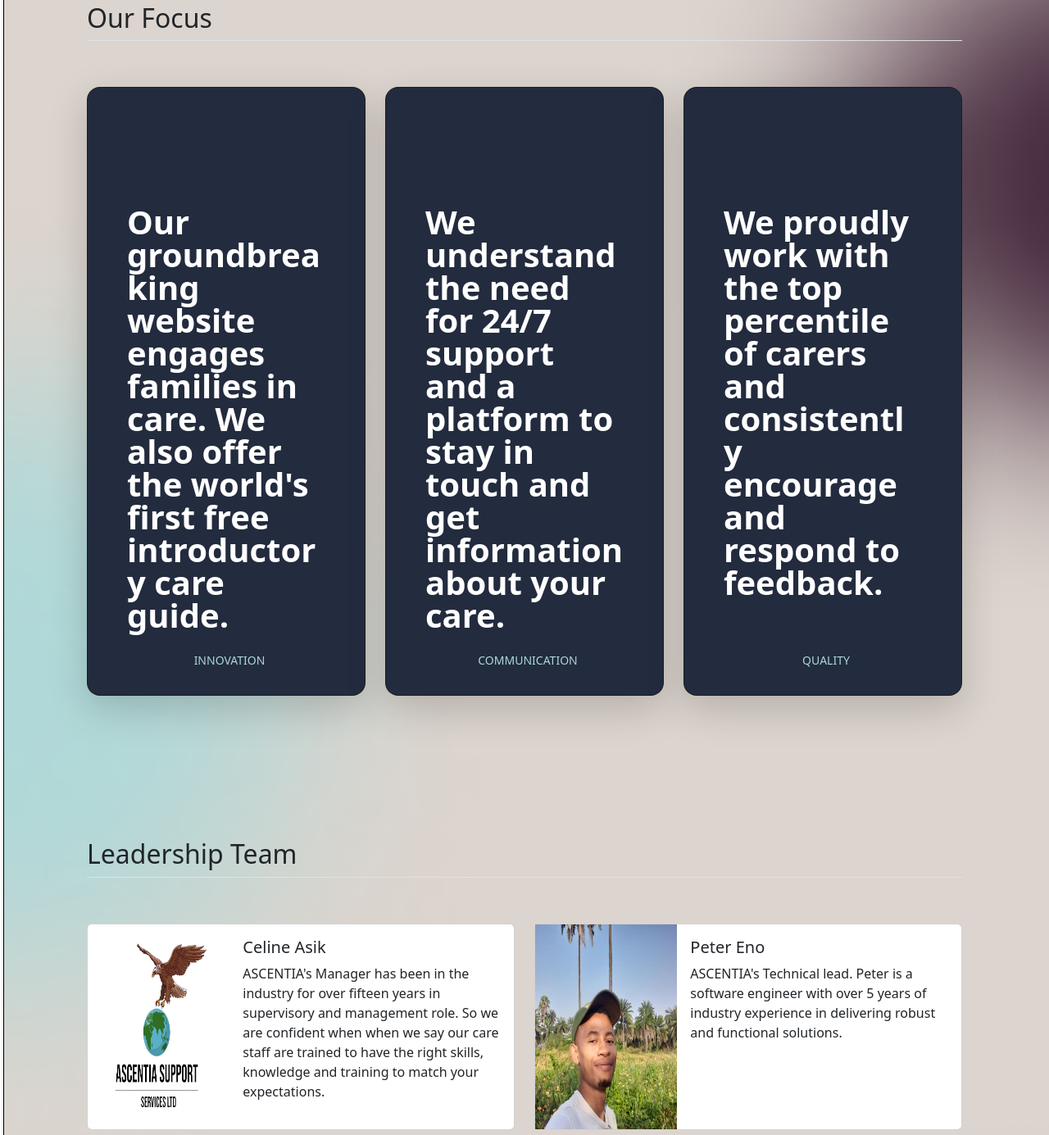
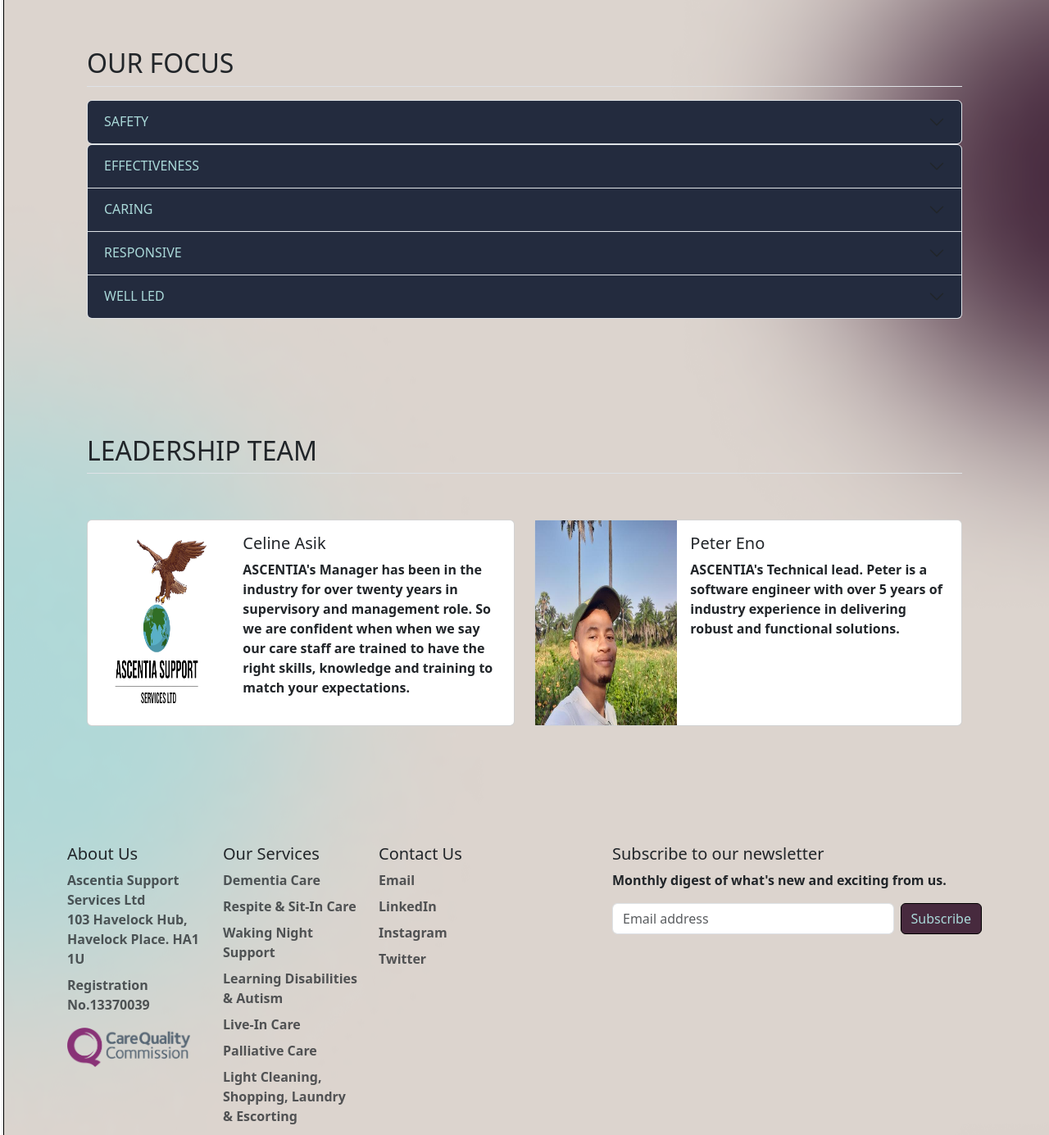
Before and after one commit to Benevox/Ascentia-Website, a website: page about_us.html in a window 1280 px wide. Shown: the part 1735-3120 px from the top of the page at 82% size. Drawn offline with Linux system fonts and the light colour scheme.

Commit message:
updated
made updates

```diff
--- a/about_us.html
+++ b/about_us.html
@@ -190,7 +190,8 @@ We pride ourselves in making sure that we only place care staff that are qualifi
 <p class="lead mb-4">We are not a large company, so we do provide care with compassion, commitment and competency.</p>
 <hr>
 <p class="lead mb-4">We are so confident of the quality of our care because ASCENTIA is a registered training centre for care staff. The registered Manager has been in the industry for over fifteen years in supervisory and management roles. So we are confident when when we say our care staff are trained to have the right skills, knowledge and training to match your expectations.</p>
-<p class="lead mb-4">We also have a very robust and rigorous recruitment process to make sure that those we send to your home meet all the requirements for your safety and comfort.</p>
+<h2 class="pb-2 border-bottom">RECRUITMENT</h2>
+<p class="lead mb-4">We have a very robust and rigorous recruitment process to make sure that those we send to your home meet all the requirements for your safety and comfort.</p>
 </div>
     </div>
   </div>
@@ -204,59 +205,85 @@ We pride ourselves in making sure that we only place care staff that are qualifi
 <!--ourFocus-Start-->
 <div class="container" style="padding-top: 30px;">
   <div class="container px-4 py-5" id="custom-cards">
-    <h2 class="pb-2 border-bottom">Our Focus</h2>
+    <h2 class="pb-2 border-bottom">OUR FOCUS</h2>
 
-    <div class="row row-cols-1 row-cols-lg-3 align-items-stretch g-4 py-5">
-      <div class="col">
-        <div class="card card-cover h-100 overflow-hidden text-bg-dark rounded-4 shadow-lg">
-          <div class="d-flex flex-column h-100 p-5 pb-3 text-white text-shadow-1" style="background-color: #232B3E;">
-            <h3 class="pt-5 mt-5 mb-4 display-6 lh-1 fw-bold">Our groundbreaking website engages families in care. We also offer the world's first free introductory care guide.</h3>
-            <ul class="d-flex list-unstyled mt-auto" style="align-self: center; justify-content: center; color: #AAD9D9;">
-              <li class="d-flex align-items-center me-3">
-                <svg class="bi me-2" width="1em" height="1em"><use xlink:href="#geo-fill"></use></svg>
-                <small>INNOVATION</small>
-              </li>
-            </ul>
+<!-- ourFocusAccordianStart -->
+<article class="my-3" id="accordion">
+  <div>
+    <div class="bd-example-snippet bd-code-snippet"><div class="bd-example">
+    <div class="accordion" id="accordionExample">
+      <div class="accordion-item">
+        <h4 class="accordion-header">
+          <button class="accordion-button collapsed" type="button" data-bs-toggle="collapse" data-bs-target="#collapseOne" aria-expanded="false" aria-controls="collapseOne" style="background-color: #232B3E; color: #AAD9D9;">SAFETY</button>
+        </h4>
+        <div id="collapseOne" class="accordion-collapse collapse" data-bs-parent="#accordionExample">
+          <div class="accordion-body">
+            <strong>ASCENTIA will ensure your safety, promote your independence, deal with incidents or accidents promptly, safe administration and storage of medicines and safeguard you from abuse.</p>
+          </div>
+        </div>
+      </div>
+      <div class="accordion-item">
+        <h4 class="accordion-header">
+          <button class="accordion-button collapsed" type="button" data-bs-toggle="collapse" data-bs-target="#collapseTwo" aria-expanded="false" aria-controls="collapseTwo" style="background-color: #232B3E; color: #AAD9D9;">
+            EFFECTIVENESS
+          </button>
+        </h4>
+        <div id="collapseTwo" class="accordion-collapse collapse" data-bs-parent="#accordionExample">
+          <div class="accordion-body">
+            <strong>ASCENTIA will ensure consistency and make sure you have the right staff to meet your needs, carry out regular reviews to meet your changing needs, staff seeking consent before carrying out tasks and respecting your choices. We will always involve you or any significant others in all matters concerning your care.</strong>
           </div>
         </div>
       </div>
 
-      <div class="col">
-        <div class="card card-cover h-100 overflow-hidden text-bg-dark rounded-4 shadow-lg" style="background-image: url('unsplash-photo-2.jpg');">
-          <div class="d-flex flex-column h-100 p-5 pb-3 text-white text-shadow-1" style="background-color: #232B3E;">
-            <h3 class="pt-5 mt-5 mb-4 display-6 lh-1 fw-bold">We understand the need for 24/7 support and a platform to stay in touch and get information about your care.</h3>
-            <ul class="d-flex list-unstyled mt-auto" style="align-self: center; justify-content: center; color: #AAD9D9;">
-              <li class="d-flex align-items-center me-3">
-                <svg class="bi me-2" width="1em" height="1em"><use xlink:href="#geo-fill"></use></svg>
-                <small>COMMUNICATION</small>
-              </li>
-            </ul>
+      <div class="accordion-item">
+        <h4 class="accordion-header">
+          <button class="accordion-button collapsed" type="button" data-bs-toggle="collapse" data-bs-target="#collapseThree" aria-expanded="false" aria-controls="collapseThree" style="background-color: #232B3E; color: #AAD9D9;">
+            CARING</button>
+        </h4>
+        <div id="collapseThree" class="accordion-collapse collapse" data-bs-parent="#accordionExample">
+          <div class="accordion-body">
+           <strong> ASCENTIA will ensure that staff treat you with dignity and respect and form a working relationship with you. Staff know you as a unique individual and encourage and support you to express your view. Staff are empathetic towards you.</strong>
           </div>
         </div>
       </div>
 
-      <div class="col">
-        <div class="card card-cover h-100 overflow-hidden text-bg-dark rounded-4 shadow-lg" style="background-image: url('unsplash-photo-3.jpg');">
-          <div class="d-flex flex-column h-100 p-5 pb-3 text-shadow-1" style="background-color: #232B3E;">
-            <h3 class="pt-5 mt-5 mb-4 display-6 lh-1 fw-bold">We proudly work with the top percentile of carers and consistently encourage and respond to feedback.</h3>
-            <ul class="d-flex list-unstyled mt-auto" style="align-self: center; justify-content: center; color: #AAD9D9;">
-              <li class="d-flex align-items-center me-3">
-                <svg class="bi me-2" width="1em" height="1em"><use xlink:href="#geo-fill"></use></svg>
-                <small>QUALITY</small>
-              </li>
-              </li>
-            </ul>
+      <div class="accordion-item">
+        <h4 class="accordion-header">
+          <button class="accordion-button collapsed" type="button" data-bs-toggle="collapse" data-bs-target="#collapseFour" aria-expanded="false" aria-controls="collapseFour" style="background-color: #232B3E; color: #AAD9D9;">
+            RESPONSIVE</button>
+        </h4>
+        <div id="collapseFour" class="accordion-collapse collapse" data-bs-parent="#accordionExample">
+          <div class="accordion-body">
+           <strong>ASCENTIA will ensure you have a Care Plan tailor-made to your needs, and staff inducted to make sure the Care Plan is followed at all times.  We will make sure you have a choice of carer and have constant reviews to make sure we are meeting your care/support needs at all times.</strong>
+          </div>
+        </div>
+      </div>
+
+      <div class="accordion-item">
+        <h4 class="accordion-header">
+          <button class="accordion-button collapsed" type="button" data-bs-toggle="collapse" data-bs-target="#collapseFive" aria-expanded="false" aria-controls="collapseFive" style="background-color: #232B3E; color: #AAD9D9;">
+            WELL LED</button>
+        </h4>
+        <div id="collapseFive" class="accordion-collapse collapse" data-bs-parent="#accordionExample">
+          <div class="accordion-body">
+           <strong>ASCENTIA will make sure staff know their responsibilities, staff work effectively with others involved in your care such as your doctor's and social workers. Staff are well trained and supported so that they are happy and comfortable in their job role. Staff are also confident to report concerns so that they can be investigated. Managers know what their responsibilities are.</strong>
           </div>
         </div>
       </div>
     </div>
+    </div>
+  </div>
+  </div>
+</article>
+<!-- ourFocusAccordianEnd -->
+
   </div>
 </div>
 <!--ourFocus-End-->
 <!--leadershipTeam-Start-->
 <div class="container" style="padding-top: 30px;">
   <div class="container px-4 py-5" id="custom-cards">
-    <h2 class="pb-2 border-bottom">Leadership Team</h2>
+    <h2 class="pb-2 border-bottom">LEADERSHIP TEAM</h2>
 
     <div class="row row-cols-1 row-cols-lg-2 align-items-stretch g-4 py-5">
       <div class="col">
@@ -268,7 +295,7 @@ We pride ourselves in making sure that we only place care staff that are qualifi
               <div class="col-md-8">
                 <div class="card-body">
                   <h5 class="card-title">Celine Asik</h5>
-                  <p class="card-text">ASCENTIA's Manager has been in the industry for over fifteen years in supervisory and management role. So we are confident when when we say our care staff are trained to have the right skills, knowledge and training to match your expectations.</p>
+                  <p class="card-text">ASCENTIA's Manager has been in the industry for over twenty years in supervisory and management role. So we are confident when when we say our care staff are trained to have the right skills, knowledge and training to match your expectations.</p>
 
                 </div>
               </div>
@@ -303,19 +330,23 @@ We pride ourselves in making sure that we only place care staff that are qualifi
       <div class="col-6 col-md-2 mb-3">
         <h5>About Us</h5>
         <ul class="nav flex-column">
-          <li class="nav-item mb-2"><a href="#" class="nav-link p-0 text-body-secondary">Ascentia Support Service Ltd <br/> 103 Havelock Hub, Havelock Place. HA1 1U</a></li>
+          <li class="nav-item mb-2"><a href="#" class="nav-link p-0 text-body-secondary">Ascentia Support Services Ltd <br/> 103 Havelock Hub, Havelock Place. HA1 1U</a></li>
           <li class="nav-item mb-2"><a href="#" class="nav-link p-0 text-body-secondary">Registration No.13370039</a></li>
+          <li class="nav-item mb-2"><a href="#" class="nav-link p-0 text-body-secondary"></a></li>
+          <li class="nav-item mb-2"><a href="https://www.cqc.org.uk/location/1-11910770357/resources" target="_blank" class="nav-link p-0 text-body-secondary"><img src="cqc_logo.png" width="150px"></a></li>
         </ul>
       </div>
 
       <div class="col-6 col-md-2 mb-3">
         <h5>Our Services</h5>
         <ul class="nav flex-column">
-          <li class="nav-item mb-2"><a href="services.html" class="nav-link p-0 text-body-secondary">Learning Disability</a></li>
-          <li class="nav-item mb-2"><a href="services.html" class="nav-link p-0 text-body-secondary">Home-care Services</a></li>
-          <li class="nav-item mb-2"><a href="services.html" class="nav-link p-0 text-body-secondary">Sit-in Services</a></li>
+          <li class="nav-item mb-2"><a href="services.html" class="nav-link p-0 text-body-secondary">Dementia Care</a></li>
+          <li class="nav-item mb-2"><a href="services.html" class="nav-link p-0 text-body-secondary">Respite & Sit-In Care</a></li>
           <li class="nav-item mb-2"><a href="services.html" class="nav-link p-0 text-body-secondary">Waking Night Support</a></li>
-          <li class="nav-item mb-2"><a href="services.html" class="nav-link p-0 text-body-secondary">Respite & Live-in Care</a></li>
+          <li class="nav-item mb-2"><a href="services.html" class="nav-link p-0 text-body-secondary">Learning Disabilities & Autism</a></li>
+          <li class="nav-item mb-2"><a href="services.html" class="nav-link p-0 text-body-secondary">Live-In Care</a></li>
+          <li class="nav-item mb-2"><a href="services.html" class="nav-link p-0 text-body-secondary">Palliative Care</a></li>
+          <li class="nav-item mb-2"><a href="services.html" class="nav-link p-0 text-body-secondary">Light Cleaning, Shopping, Laundry & Escorting</a></li>
         </ul>
       </div>
 
```
Also changed, not shown: contact.html (+10 -6 lines), index.html (+24 -8 lines), services.html (+15 -11 lines), cqc_logo.png (added).
